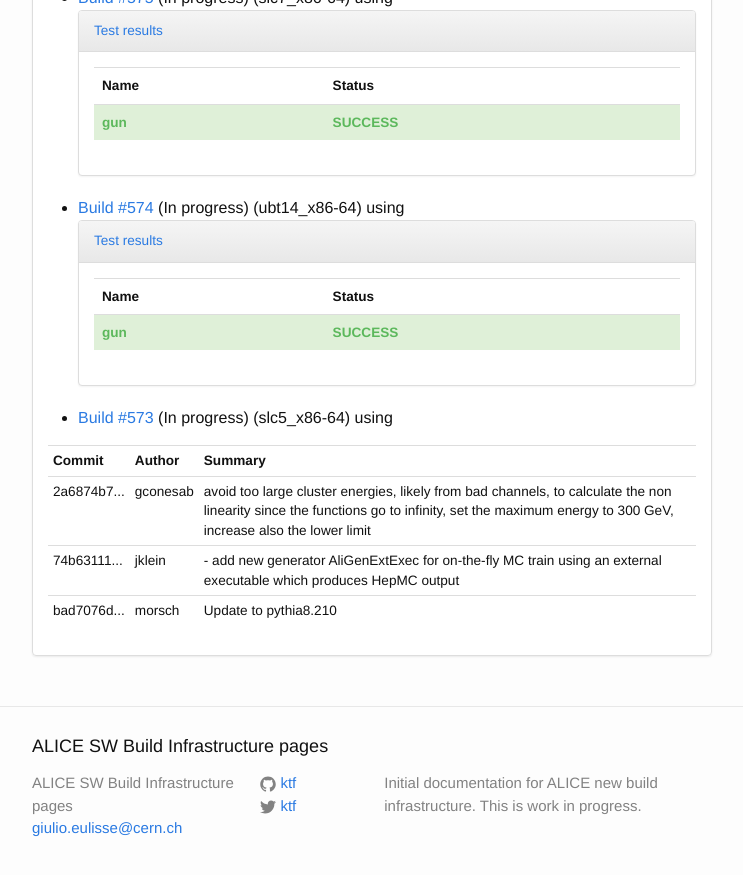
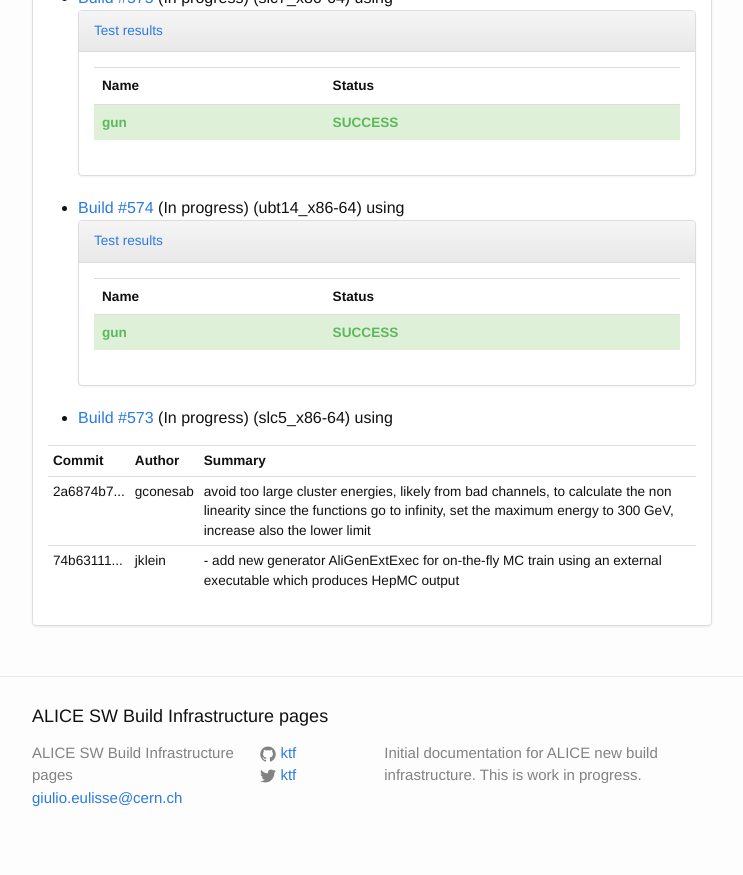
Before and after one commit to alisw/alisw.github.io, a Jekyll site: the page built from index.html, in a window 1280 px wide and 900 px high, scrolled down 17850 px. Shown: the top 875 px of the window, without its empty margins (268-1011 px from the left). Built offline with Jekyll 4.4.1, drawn with Linux system fonts in a browser that asks for light colours; nearby versions of some CDN libraries.

Commit message:
Updated results.

```diff
--- a/_data/commits-aliroot-master.yaml
+++ b/_data/commits-aliroot-master.yaml
@@ -58,8 +58,3 @@
  message: >-
     - add new generator AliGenExtExec for on-the-fly MC train using an external executable which produces HepMC output
  author: !!str jklein
--
- commit: "bad7076dda64146bcdd2a164a6edf0c45ff643e3"
- message: >-
-    Update to pythia8.210
- author: !!str morsch
```
